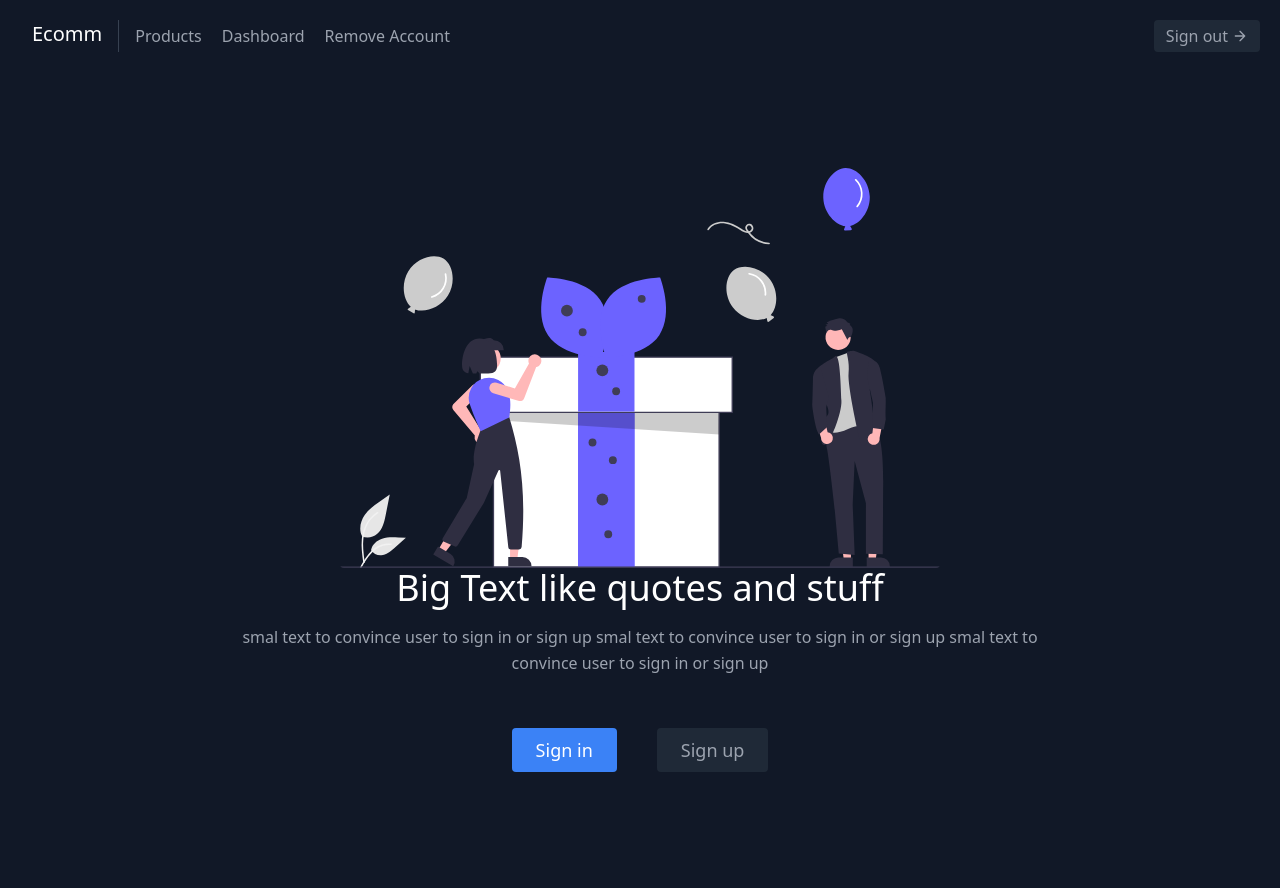
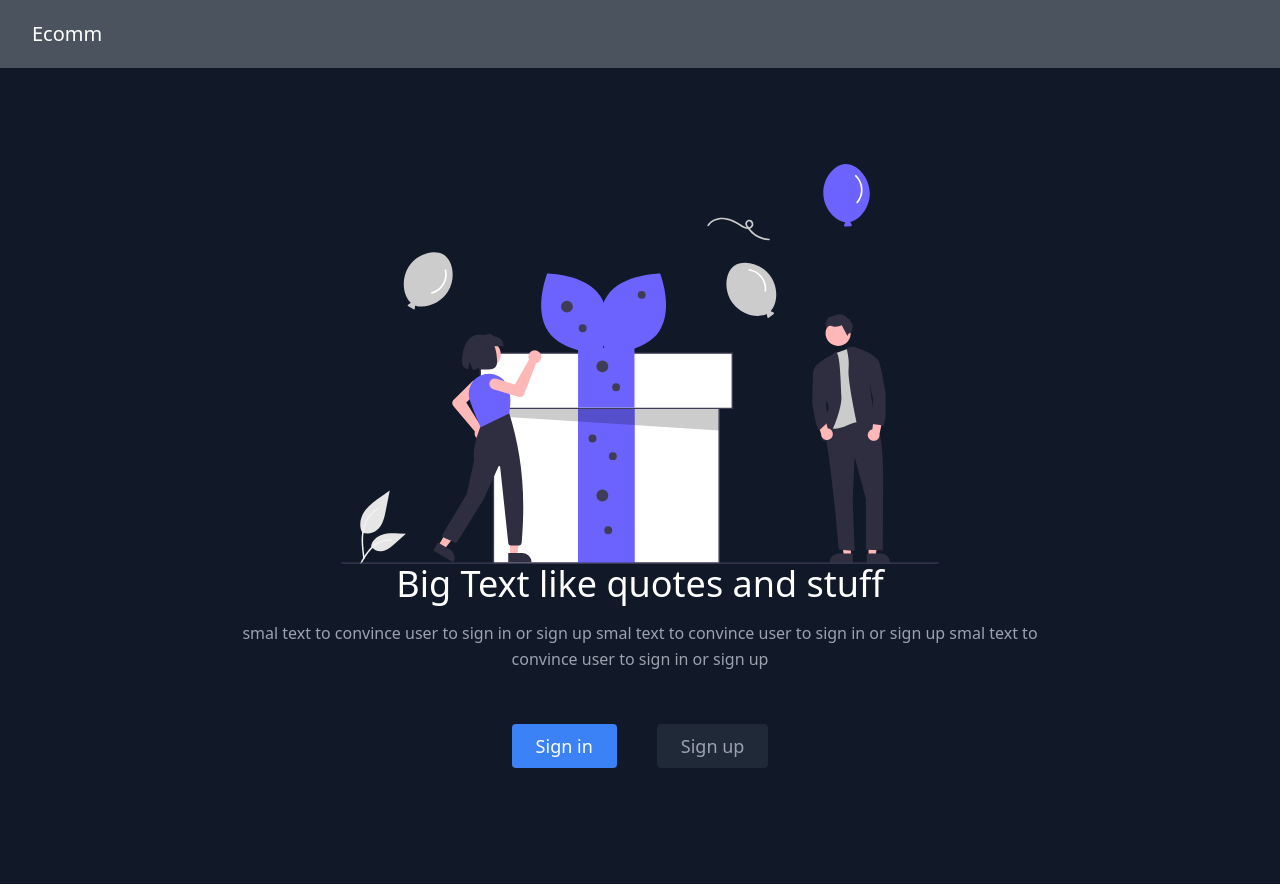
Before and after one commit to saxenabhishek/symmetrical-chainsaw, a Next.js app in the folder frontend/: page / in a window 1280 px wide. Built offline with nearby package versions, Linux system fonts and the light colour scheme.

Commit message:
✨ Glass header, working auth

```diff
--- a/frontend/components/Header.jsx
+++ b/frontend/components/Header.jsx
@@ -1,28 +1,34 @@
 import Link from "next/link";
 import { useAuth } from "../components/Context/Auth";
+import { useCart } from "../components/Context/Cart";
 
 export default function Header(prop) {
   const t = useAuth();
+  const cart = useCart();
   return (
-    <header className="text-gray-400 bg-gray-900 body-font">
+    <header className="sticky top-0 w-full bg-gray-800 bg-opacity-80 text-gray-300 backdrop-filter backdrop-blur-lg body-font z-10">
       <div className="container mx-auto flex p-5 flex-row justify-between">
         <Link href="/">
           <a className="title-font font-medium items-center text-white mb-0">
             <span className="md:ml-3  text-xl">Ecomm</span>
           </a>
         </Link>
-        <nav className="md:mr-auto md:ml-4 md:py-1 md:pl-4 md:border-l md:border-gray-700	flex-col md:flex-row items-center hidden md:block text-base justify-self-center">
+        {t.isAuthenticated && (
+          <>
+            <nav className="md:mr-auto md:ml-4 md:py-1 md:pl-4 md:border-l md:border-gray-700	flex-col md:flex-row items-center text-base justify-self-center">
               <span className="mr-5 hover:text-white">
                 <Link href="/prd">Products</Link>
               </span>
               <span className="mr-5 hover:text-white">
-            <Link href="/">Dashboard</Link>
+                <Link href="/del">Leave</Link>
+              </span>
+            </nav>
+            <span className=" font-semibold mr-5 hover:text-">
+              Hello, {t.user}
             </span>
             <span className="mr-5 hover:text-white">
-            <Link href="/del_user">Remove Account </Link>
+              <Link href="/cart">{"Cart: " + cart.count}</Link>
             </span>
-        </nav>
-        {t.isAuthenticated && <p className="mx-5">Cart: {}</p>}
             <button
               onClick={t.logout}
               className="inline-flex items-center bg-gray-800 border-0 py-1 px-3 focus:outline-none hover:bg-gray-500 hover:text-gray-50 rounded mt-0"
@@ -40,6 +46,8 @@ export default function Header(prop) {
                 <path d="M5 12h14M12 5l7 7-7 7"></path>
               </svg>
             </button>
+          </>
+        )}
       </div>
     </header>
   );
```
Lines whose indentation alone changed are shown as unchanged.
